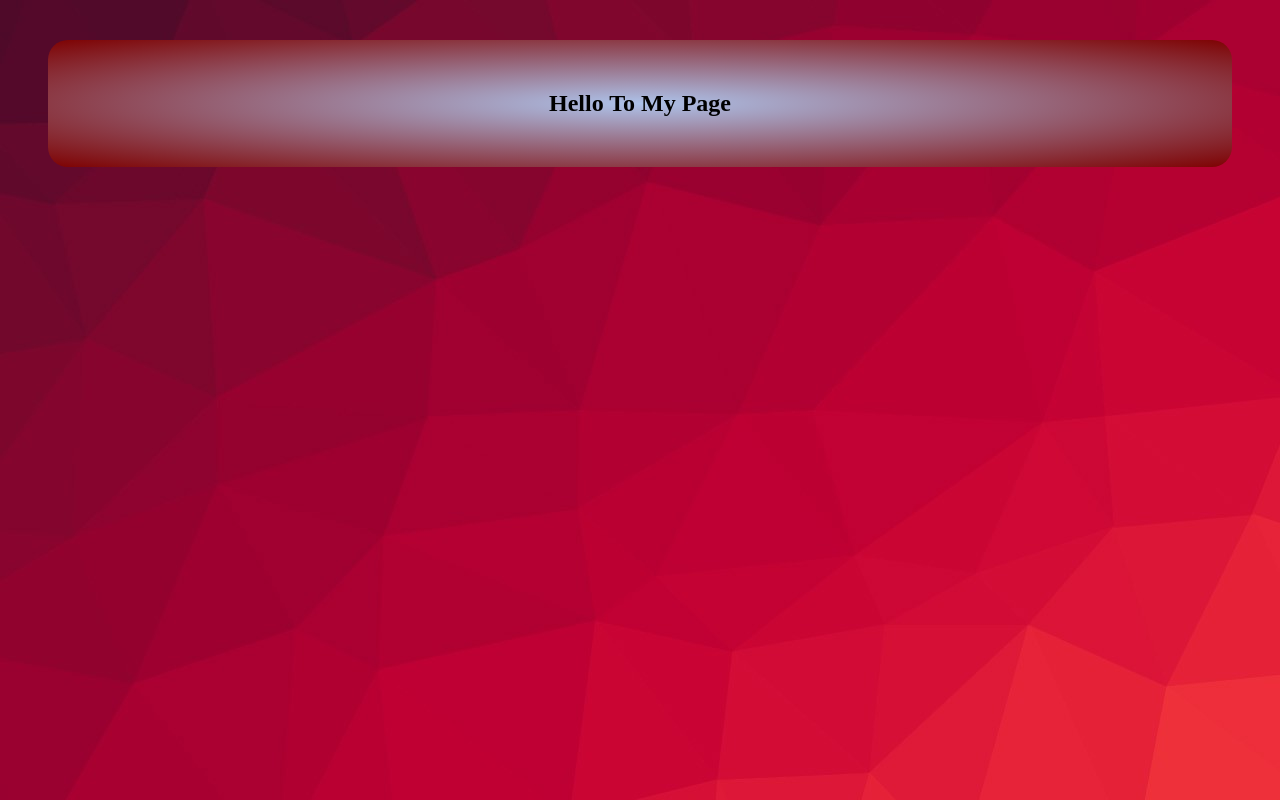
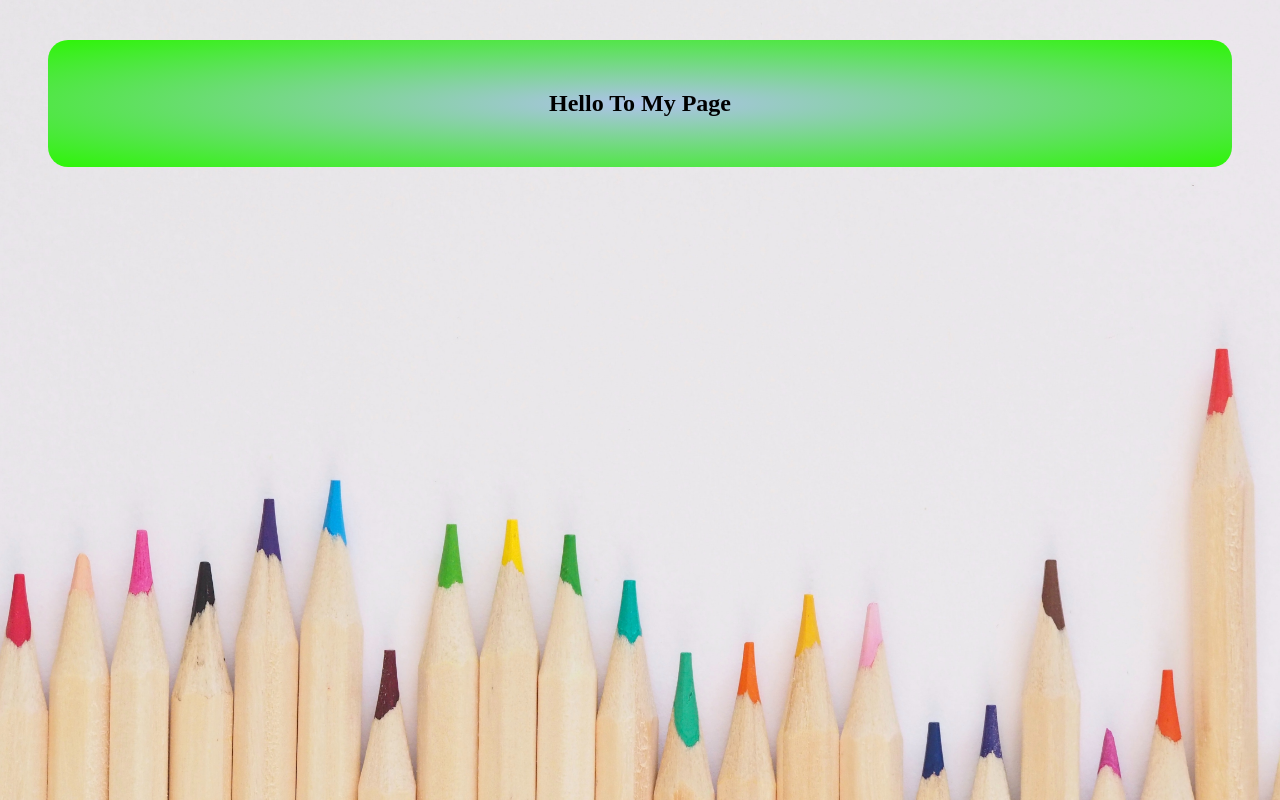
Before and after one commit to ashish-ad/Web-dev-learning, a plain HTML site: page CSS_day_2.HTML in a window 1280 px wide. Drawn offline with Linux system fonts and the light colour scheme.

Commit message:
commit on main

```diff
--- a/CSS_day_2.HTML
+++ b/CSS_day_2.HTML
@@ -7,14 +7,18 @@
     <title>CSS DAY Two</title>
     <style>
        body{
-           background-image: url("html-color-codes-color-tutorials-hero.jpg");
+           background-image: url("pexels-jess-bailey-designs-743986.jpg");
+           background-repeat: no-repeat;
+           background-size: cover;
+           background-position: center;
+           background-attachment:fixed;
        }
         #maindiv{
-            background-image: radial-gradient(#adc2e9,#7e0202);
+            background-image: radial-gradient(#adc2e9,#2df506);
             padding: 30px;
             margin: 40px;
             border-radius: 20px;
-            box-shadow: darkcyan;
+            box-shadow: ,60px -16px rgb(4, 253, 253);
         }
     </style>
 </head>
```
Also changed, not shown: 167-1677724_technology-website-background-images-hd.jpg (added), pexels-fwstudio-129731.jpg (added), pexels-jess-bailey-designs-743986.jpg (added), pexels-lumn-399161.jpg (added).
